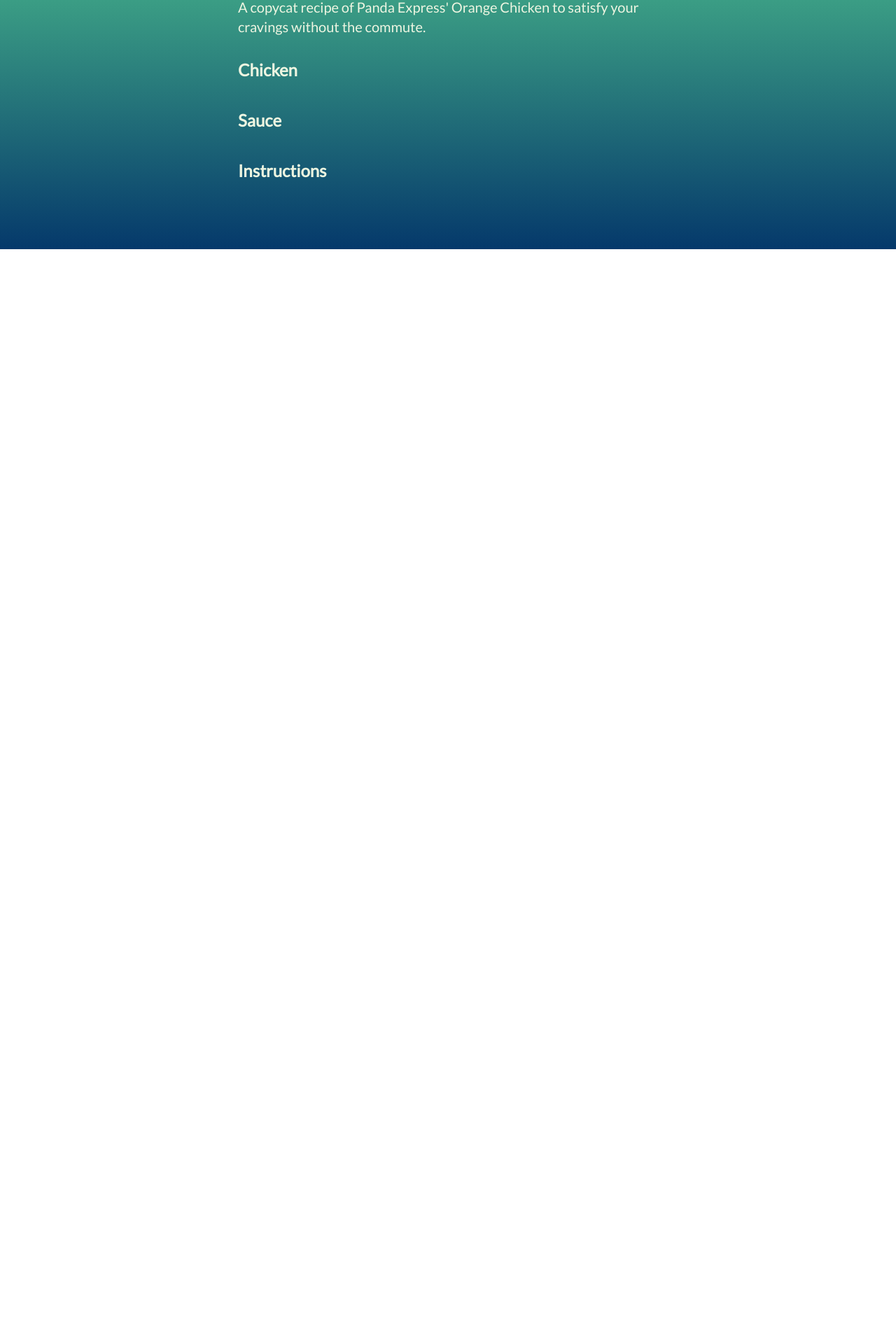
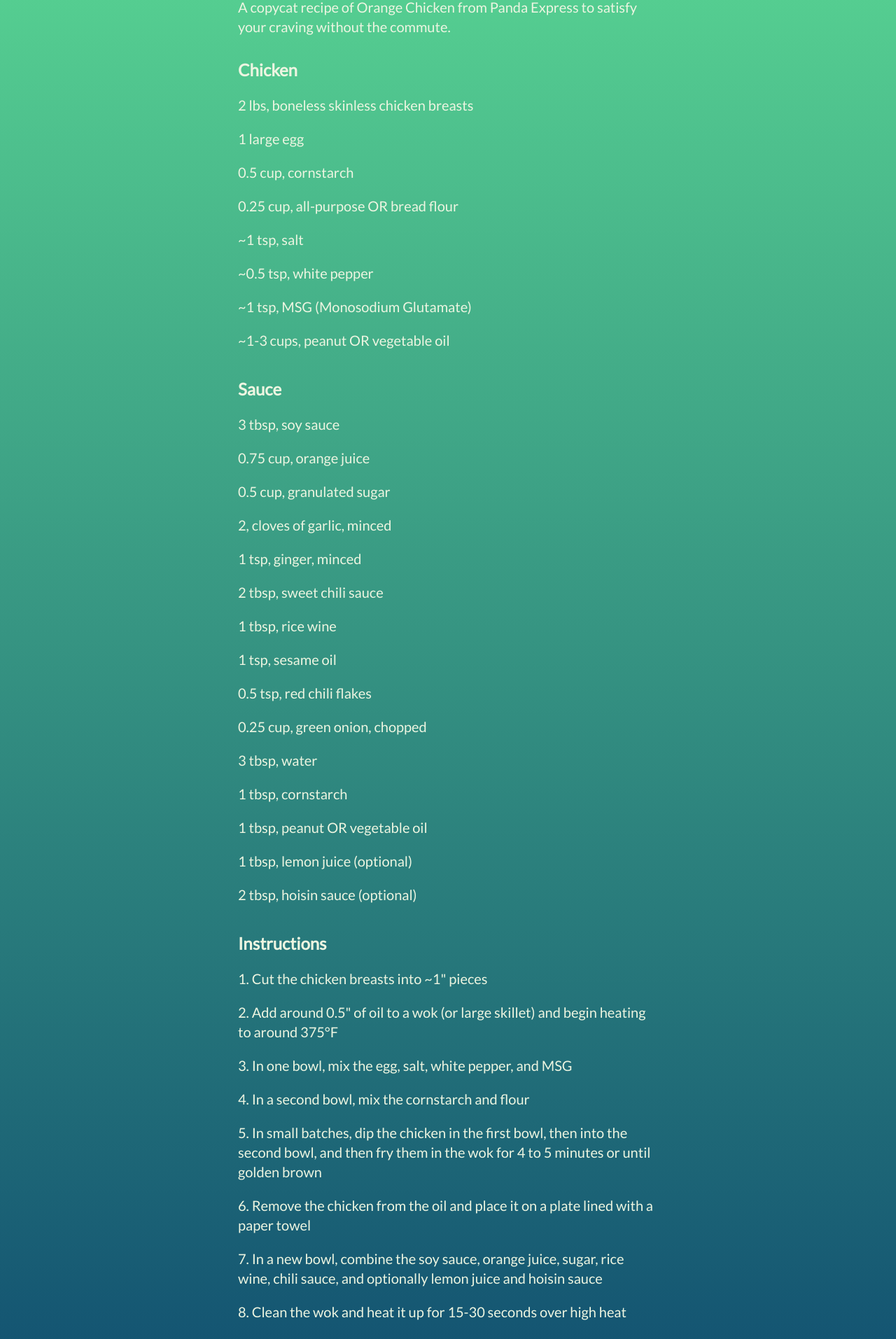
Before and after one commit to jwmke/personal-website, a Next.js app: page /blog/orange in a window 1280 px wide. Shown: the part 220-2133 px from the top of the page at 70% size. Before the commit the page ends 800 px from the top, so only its background shows below. Built offline with nearby package versions, Linux system fonts and the light colour scheme.

Commit message:
orange chicken recipe

```diff
--- a/pages/blog/index.tsx
+++ b/pages/blog/index.tsx
@@ -34,9 +34,9 @@ const Blog: NextPage = () => {
               Recipes
             </div>
             <div className='text-xl mt-7'>
-              {/* <Link href='/blog/orange' target="_blank" rel="noreferrer"><span className='hover:text-teal underline hover:cursor-pointer'>Panda Orange Chicken 🍊</span></Link>
+              <Link href='/blog/orange' target="_blank" rel="noreferrer"><span className='hover:text-teal underline hover:cursor-pointer'>Panda Orange Chicken 🍊</span></Link>
             </div>
-            <div className='text-xl mt-4'> */}
+            <div className='text-xl mt-4'>
               <Link href='/blog/avocado' target="_blank" rel="noreferrer"><span className='hover:text-teal underline hover:cursor-pointer'>Easy Avocado Toast 🥑</span></Link>
             </div>
             <div className='text-xl mt-4'>
--- a/pages/blog/orange.tsx
+++ b/pages/blog/orange.tsx
@@ -7,7 +7,7 @@ import Navbar from '../../components/Navbar';
 const BlogPost: NextPage = () => {
     return (
 
-      <div className='font-lato w-full flex bg-gradient-to-b from-teal to-navy select-none'>
+      <div className='font-lato w-full flex bg-gradient-to-b from-teal to-navy'>
       <Head>
           <title>Joe Weller</title>
           <meta name="description" content="Skip the drive-thru tonight." />
@@ -21,13 +21,46 @@ const BlogPost: NextPage = () => {
                 Panda Express Orange Chicken 🍊
             </div>
             <div className='text-xl child:mt-5 mt-8'>
-              <p>A copycat recipe of Panda Express&apos; Orange Chicken to satisfy your cravings without the commute.</p>
+              <p>A copycat recipe of Orange Chicken from Panda Express to satisfy your craving without the commute.</p>
               <p className='text-2xl font-bold pt-3'>Chicken</p>
-              <p></p>
+              <p>2 lbs, boneless skinless chicken breasts</p>
+              <p>1 large egg</p>
+              <p>0.5 cup, cornstarch</p>
+              <p>0.25 cup, all-purpose OR bread flour</p>
+              <p>~1 tsp, salt</p>
+              <p>~0.5 tsp, white pepper</p>
+              <p>~1 tsp, MSG (Monosodium Glutamate)</p>
+              <p>~1-3 cups, peanut OR vegetable oil</p>
               <p className='pt-5 text-2xl font-bold'>Sauce</p>
-              <p></p>
+              <p>3 tbsp, soy sauce</p>
+              <p>0.75 cup, orange juice</p>
+              <p>0.5 cup, granulated sugar</p>
+              <p>2, cloves of garlic, minced</p>
+              <p>1 tsp, ginger, minced</p>
+              <p>2 tbsp, sweet chili sauce</p>
+              <p>1 tbsp, rice wine</p>
+              <p>1 tsp, sesame oil</p>
+              <p>0.5 tsp, red chili flakes</p>
+              <p>0.25 cup, green onion, chopped</p>
+              <p>3 tbsp, water</p>
+              <p>1 tbsp, cornstarch</p>
+              <p>1 tbsp, peanut OR vegetable oil</p>
+              <p>1 tbsp, lemon juice (optional)</p>
+              <p>2 tbsp, hoisin sauce (optional)</p>
               <p className='pt-5 text-2xl font-bold'>Instructions</p>
-              <p></p>
+              <p>1. Cut the chicken breasts into ~1&quot; pieces</p>
+              <p>2. Add around 0.5&quot; of oil to a wok (or large skillet) and begin heating to around 375°F</p>
+              <p>3. In one bowl, mix the egg, salt, white pepper, and MSG</p>
+              <p>4. In a second bowl, mix the cornstarch and flour</p>
+              <p>5. In small batches, dip the chicken in the first bowl, then into the second bowl, and then fry them in the wok for 4 to 5 minutes or until golden brown</p>
+              <p>6. Remove the chicken from the oil and place it on a plate lined with a paper towel</p>
+              <p>7. In a new bowl, combine the soy sauce, orange juice, sugar, rice wine, chili sauce, and optionally lemon juice and hoisin sauce</p>
+              <p>8. Clean the wok and heat it up for 15-30 seconds over high heat</p>
+              <p>9. Turn down the heat and add the tablespoon of oil to the wok and sauté the ginger, garlic, green onion, and chili flakes for around 1-2 minutes until fragrant</p>
+              <p>10. Now add the sauce mixture and the chicken to the wok and stir-fry until evenly coated</p>
+              <p>11. Combine the water and the cornstarch in a separate bowl and slowly add the mixture to the wok until the sauce has thickened</p>
+              <p>12. Remove the wok from the heat and drizzle on the sesame oil</p>
+              <p>13. Serve over a 50:50 blend of long-grain white rice and jasmine rice, and enjoy</p>
             </div>
           </div>
         </div>
```
